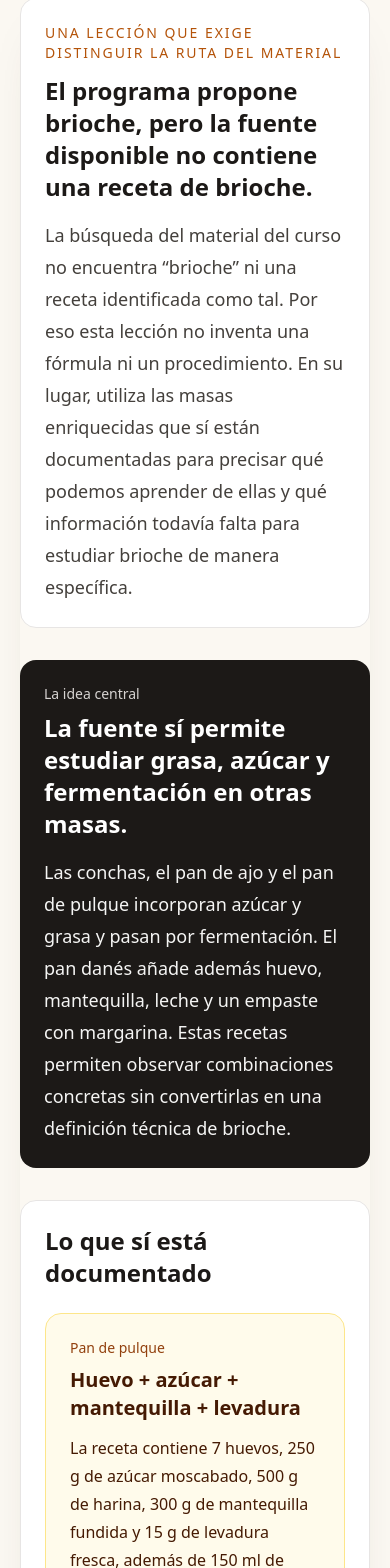
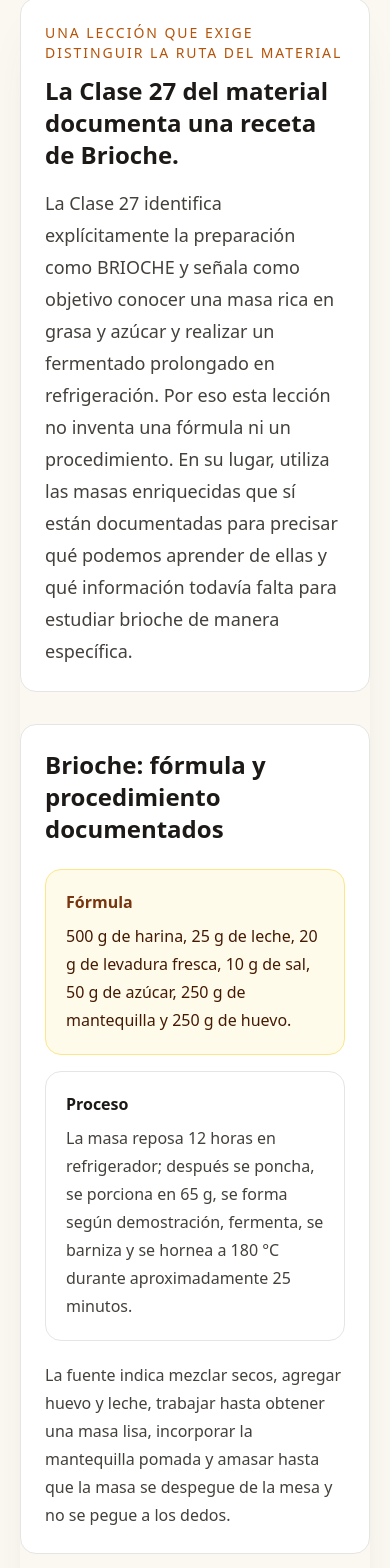
Before and after one commit to Drworm82/CursoPanadero, a Next.js app: page /leccion-brioche-grasa-azucar-fermentacion in a window 390 px wide. Shown: the part 350-1918 px from the top of the page. Built offline with nearby package versions, Linux system fonts and the light colour scheme; no server answers.

Commit message:
Actualizar L32 con Brioche de Clase 27

```diff
--- a/pages/leccion-brioche-grasa-azucar-fermentacion.js
+++ b/pages/leccion-brioche-grasa-azucar-fermentacion.js
@@ -12,14 +12,23 @@ export default function LessonThirtyTwoPage() {
         <section className="rounded-2xl border border-stone-200 bg-white p-6 sm:p-8">
           <p className="text-sm font-medium uppercase tracking-[0.14em] text-amber-700">Una lección que exige distinguir la ruta del material</p>
           <h2 className="mt-3 text-2xl font-semibold text-stone-900">
-            El programa propone brioche, pero la fuente disponible no contiene una receta de brioche.
+            La Clase 27 del material documenta una receta de Brioche.
           </h2>
           <p className="mt-4 max-w-3xl text-lg leading-8 text-stone-700">
-            La búsqueda del material del curso no encuentra “brioche” ni una receta identificada como tal.
+            La Clase 27 identifica explícitamente la preparación como BRIOCHE y señala como objetivo conocer una masa rica en grasa y azúcar y realizar un fermentado prolongado en refrigeración.
             Por eso esta lección no inventa una fórmula ni un procedimiento. En su lugar, utiliza las masas
             enriquecidas que sí están documentadas para precisar qué podemos aprender de ellas y qué información
             todavía falta para estudiar brioche de manera específica.
           </p>
+        </section>
+
+        <section className="rounded-2xl border border-stone-200 bg-white p-6 sm:p-8">
+          <h2 className="text-2xl font-semibold text-stone-900">Brioche: fórmula y procedimiento documentados</h2>
+          <div className="mt-6 grid gap-4 md:grid-cols-2">
+            <div className="rounded-2xl border border-amber-200 bg-amber-50 p-5"><p className="font-semibold text-amber-900">Fórmula</p><p className="mt-2 leading-7 text-amber-950">500 g de harina, 25 g de leche, 20 g de levadura fresca, 10 g de sal, 50 g de azúcar, 250 g de mantequilla y 250 g de huevo.</p></div>
+            <div className="rounded-2xl border border-stone-200 bg-white p-5"><p className="font-semibold text-stone-900">Proceso</p><p className="mt-2 leading-7 text-stone-700">La masa reposa 12 horas en refrigerador; después se poncha, se porciona en 65 g, se forma según demostración, fermenta, se barniza y se hornea a 180 °C durante aproximadamente 25 minutos.</p></div>
+          </div>
+          <p className="mt-5 leading-7 text-stone-700">La fuente indica mezclar secos, agregar huevo y leche, trabajar hasta obtener una masa lisa, incorporar la mantequilla pomada y amasar hasta que la masa se despegue de la mesa y no se pegue a los dedos.</p>
         </section>
 
         <section className="rounded-2xl bg-stone-900 p-6 text-white sm:p-8">
@@ -114,10 +123,10 @@ export default function LessonThirtyTwoPage() {
             </div>
 
             <div className="rounded-2xl bg-stone-100 p-5">
-              <p className="font-semibold text-stone-900">4. No atribuyas estas recetas a brioche</p>
+              <p className="font-semibold text-stone-900">4. Distingue la receta de brioche de las demás masas enriquecidas</p>
               <p className="mt-2 leading-7 text-stone-700">
                 Una masa enriquecida puede servir como comparación pedagógica, pero el material no identifica ninguna
-                de estas preparaciones como brioche.
+                de estas preparaciones como brioche; ahora la Clase 27 permite estudiar una receta identificada explícitamente como tal.
               </p>
             </div>
           </div>
@@ -125,11 +134,11 @@ export default function LessonThirtyTwoPage() {
 
         <section className="rounded-2xl border border-dashed border-stone-300 bg-stone-50 p-6 sm:p-8">
           <p className="text-sm font-medium text-amber-800">Práctica de comparación</p>
-          <h2 className="mt-2 text-xl font-semibold text-stone-900">Construye el puente hacia brioche sin inventarlo</h2>
+          <h2 className="mt-2 text-xl font-semibold text-stone-900">Compara la fórmula y el manejo del brioche</h2>
           <p className="mt-2 leading-7 text-stone-600">
             Compara conchas, pan de ajo y pan de pulque. Para cada una registra harina, azúcar, huevo, mantequilla
             u otra grasa, líquido adicional, levadura y etapas de fermentación. Después escribe qué características
-            necesitarías conocer para poder estudiar una receta de brioche: ingredientes, cantidades, orden de
+            compara con la receta documentada: ingredientes, cantidades, orden de incorporación y el reposo prolongado en refrigeración. Observa especialmente
             incorporación, tiempos de fermentación, formado, temperatura y horneado. Marca esas casillas como
             “no documentadas” cuando la fuente no las proporcione.
           </p>
@@ -137,9 +146,9 @@ export default function LessonThirtyTwoPage() {
 
         <section className="rounded-2xl border border-amber-200 bg-amber-50 p-6 sm:p-8">
           <p className="text-sm font-medium text-amber-900">Límite de esta fuente</p>
-          <h2 className="mt-2 text-xl font-semibold text-amber-950">Brioche no está documentado en el material disponible.</h2>
+          <h2 className="mt-2 text-xl font-semibold text-amber-950">La receta de Brioche sí está documentada.</h2>
           <p className="mt-3 max-w-3xl leading-7 text-amber-950">
-            No hay receta, cantidades, procedimiento ni explicación específica de brioche en los archivos consultados.
+            La Clase 27 proporciona receta, cantidades y procedimiento. El formado se remite a la demostración de clase.
             Tampoco hay una explicación que establezca que la fermentación prolongada en refrigeración sea el principio
             característico de esta preparación. La lección conserva el título previsto por la ruta, pero deja explícito
             que su contenido específico queda pendiente de una fuente que lo documente.
@@ -179,7 +188,7 @@ export default function LessonThirtyTwoPage() {
               concretas de su proceso.
             </p>
             <p className="leading-7">
-              <strong>Brioche queda sin documentar:</strong> no debemos convertir una comparación de masas enriquecidas
+              <strong>Brioche está documentado:</strong> la fuente proporciona una fórmula y un procedimiento, aunque el formado se remite a la demostración
               en una receta o teoría de brioche que la fuente no contiene.
             </p>
           </div>
```
